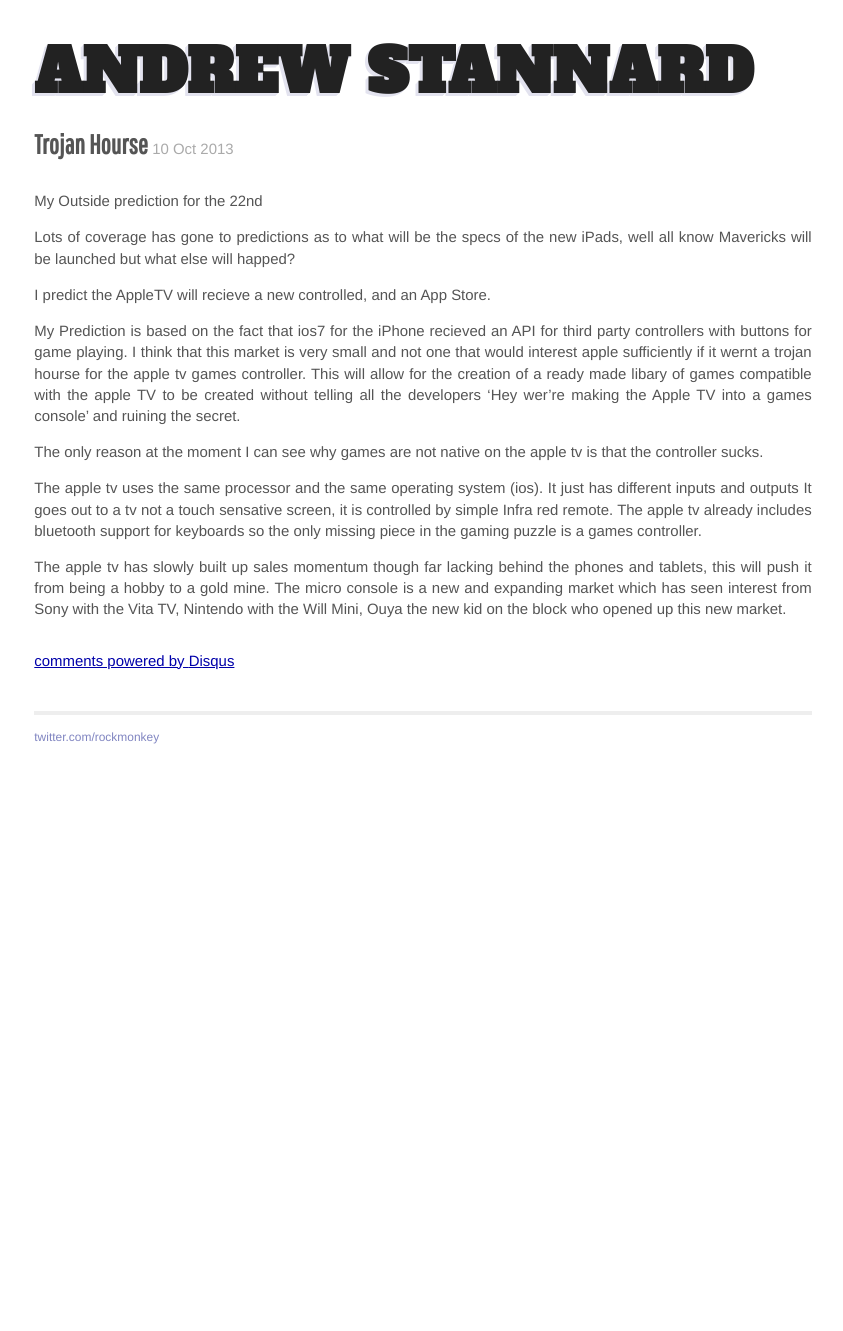
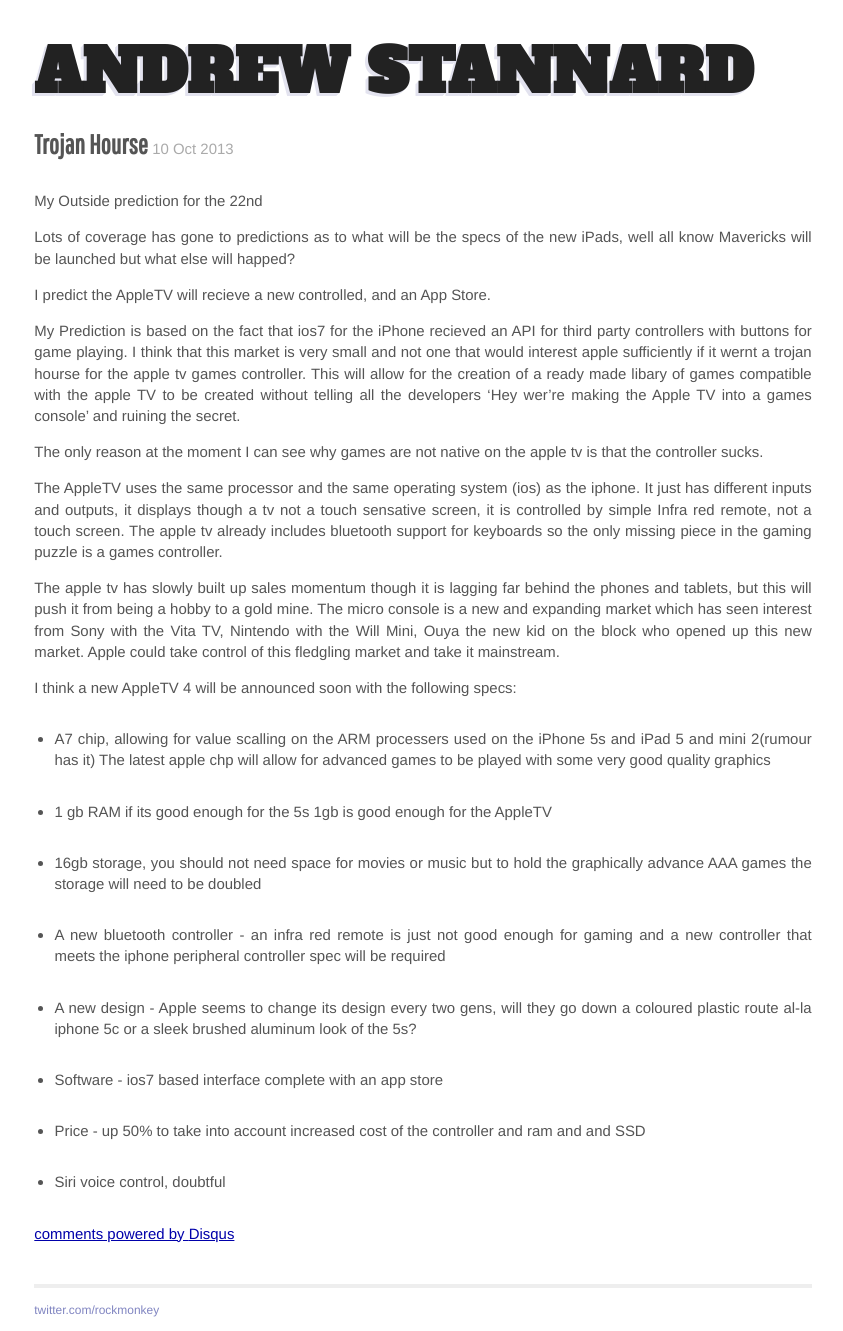
Before and after one commit to astannard/astannard, a Jekyll site: the page built from _posts/2013-10-10-Trojan.markdown, in a window 1280 px wide. Shown: the whole page, without its empty margins (217-1060 px from the left). Built offline with Jekyll 4.4.1, drawn with Linux system fonts in a browser that asks for light colours; nearby versions of some CDN libraries; some web fonts are replaced; Markdown is read by kramdown in place of the engine named in the settings; comment, search, counter and statistics services are not loaded; before the commit the page ends 945 px from its top, so only the background shows below that.

Commit message:
added specs

```diff
--- a/_posts/2013-10-10-Trojan.markdown
+++ b/_posts/2013-10-10-Trojan.markdown
@@ -15,7 +15,25 @@
 
 The only reason at the moment I can see why games are not native on the apple tv is that the controller sucks.
 
-The apple tv uses the same processor and the same operating system (ios). It just has different inputs and outputs It goes out to a tv not a touch sensative screen, it is controlled by simple Infra red remote.
-The apple tv already includes bluetooth support for keyboards so the only missing piece in the gaming puzzle is a games controller.
+The AppleTV uses the same processor and the same operating system (ios) as the iphone. It just has different inputs and outputs, it displays though a tv not a touch sensative screen, it is controlled by simple Infra red remote, not a touch screen. The apple tv already includes bluetooth support for keyboards so the only missing piece in the gaming puzzle is a games controller.
 
-The apple tv has slowly built up sales momentum though far lacking behind the phones and tablets, this will push it from being a hobby to a gold mine. The micro console is a new and expanding market which has seen interest from Sony with the Vita TV, Nintendo with the Will Mini, Ouya the new kid on the block who opened up this new market.
+The apple tv has slowly built up sales momentum though it is lagging far behind the phones and tablets, but this will push it from being a hobby to a gold mine. The micro console is a new and expanding market which has seen interest from Sony with the Vita TV, Nintendo with the Will Mini, Ouya the new kid on the block who opened up this new market. Apple could take control of this fledgling market and take it mainstream.
+
+I think a new AppleTV 4 will be announced soon with the following specs:
+
++ A7 chip, allowing for value scalling on the ARM processers used on the iPhone 5s and iPad 5 and mini 2(rumour has it)
+The latest apple chp will allow for advanced games to be played with some very good quality graphics
+
++ 1 gb RAM if its good enough for the 5s 1gb is good enough for the AppleTV
+
++ 16gb storage, you should not need space for movies or music but to hold the graphically advance AAA games the storage will need to be doubled
+
++ A new bluetooth controller - an infra red remote is just not good enough for gaming and a new controller that meets the iphone peripheral controller spec will be required
+
++ A new design - Apple seems to change its design every two gens, will they go down a coloured plastic route al-la iphone 5c or a sleek brushed aluminum look of the 5s?
+
++ Software - ios7 based interface complete with an app store
+
++ Price - up 50% to take into account increased cost of the controller and ram and and SSD
+
++ Siri voice control, doubtful
```
